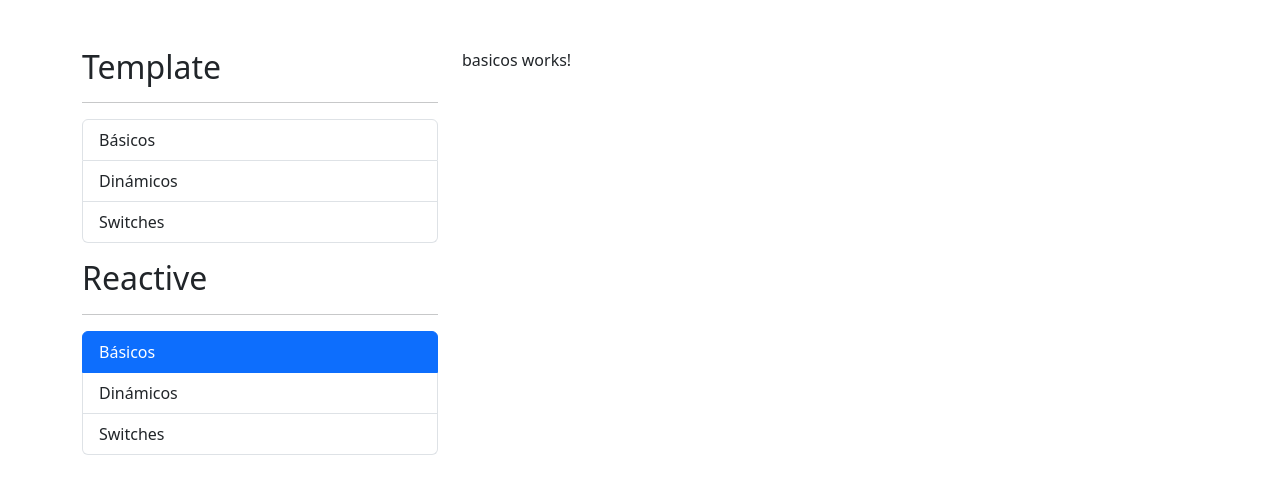
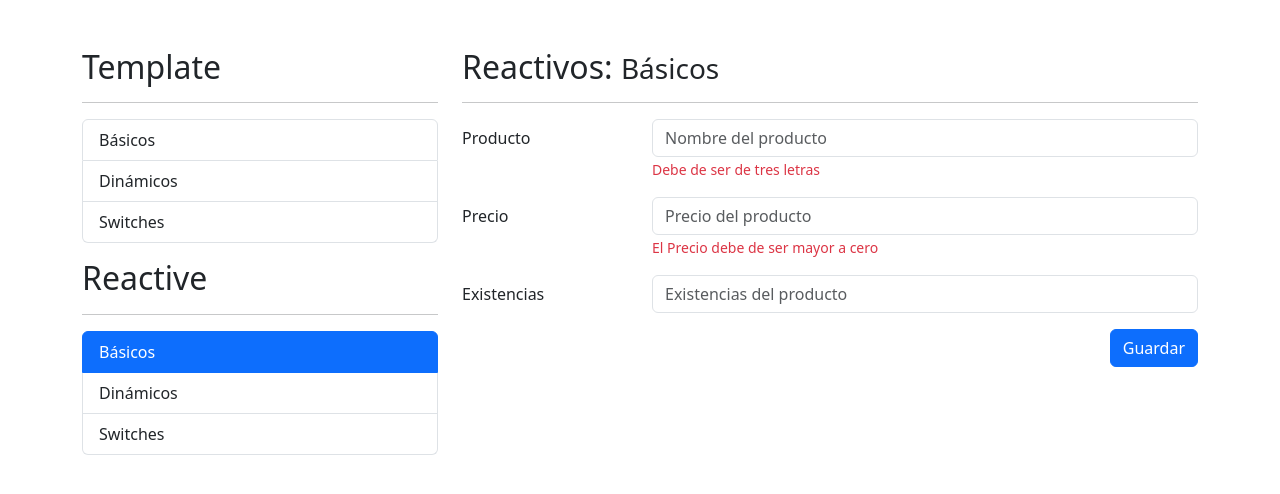
Before and after one commit to aledepetris/formulariosApp, an Angular app: page /reactive/basicos in a window 1280 px wide. Shown: the top 494 px of the page. Built offline with nearby package versions, Linux system fonts and the light colour scheme.

Commit message:
Arquitectura y estructura inicial para formularios reactivos y fixes menores

```diff
--- a/src/app/reactive/basicos/basicos.component.html
+++ b/src/app/reactive/basicos/basicos.component.html
@@ -1 +1,85 @@
-<p>basicos works!</p>
+<h2>Reactivos: <small>Básicos</small></h2>
+<hr />
+
+<div class="row">
+  <div class="col">
+
+    <form autocomplete="off">
+
+      <!-- Campo de Producto -->
+      <div class="mb-3 row">
+        <label class="col-sm-3 col-form-label">Producto</label>
+
+        <div class="col-sm-9">
+          <input
+            type="text"
+            class="form-control"
+            placeholder="Nombre del producto"
+          />
+          <span class="form-text text-danger"
+            >
+            Debe de ser de tres letras
+          </span>
+        </div>
+      </div>
+
+      <!-- Campo de Producto -->
+      <div class="mb-3 row">
+        <label class="col-sm-3 col-form-label">Precio</label>
+        <div class="col-sm-9">
+          <input
+            type="number"
+            class="form-control"
+            placeholder="Precio del producto"
+          />
+          <span class="form-text text-danger"
+           >
+            El Precio debe de ser mayor a cero
+          </span>
+        </div>
+      </div>
+
+      <!-- Campo de Existencias -->
+      <div class="mb-3 row">
+        <label class="col-sm-3 col-form-label">Existencias</label>
+        <div class="col-sm-9">
+          <input
+            type="number"
+            class="form-control"
+            placeholder="Existencias del producto"
+          />
+        </div>
+      </div>
+
+      <div class="row">
+        <div class="col">
+          <button type="submit"
+                  class="btn btn-primary float-end">
+            Guardar
+          </button>
+        </div>
+      </div>
+
+    </form>
+  </div>
+</div>
+
+<!-- <div class="row">
+  <div class="col">
+    <span>Valid</span>
+    <pre> {{ miFormulario.valid }} </pre>
+
+    <span>Pristine</span>
+    <pre> {{ miFormulario.pristine }} </pre>
+
+    <span>Touched</span>
+    <pre> {{ miFormulario.touched }} </pre>
+
+    <span>Value</span>
+    <pre> {{ miFormulario.value | json }} </pre>
+
+    <span>CustomDirectives</span>
+    <pre> {{ miFormulario?.controls?.['existencias']?.errors | json }} </pre>
+
+  </div>
+</div> -->
--- a/src/app/reactive/dinamicos/dinamicos.component.html
+++ b/src/app/reactive/dinamicos/dinamicos.component.html
@@ -1 +1,74 @@
-<p>dinamicos works!</p>
+<h2>Reactivos: <small>Dinámicos</small></h2>
+<hr />
+
+<form autocomplete="off"
+      >
+
+  <!-- Nombre -->
+  <div class="mb-3 row">
+    <label class="col-sm-3 col-form-label">Nombre</label>
+    <div class="col-sm-9">
+      <input class="form-control"
+             placeholder="Nombre de la persona"
+             />
+      <span class="form-text text-danger">
+       El campo es obligatorio
+      </span>
+    </div>
+  </div>
+
+  <!-- Agregar Favorito -->
+  <div class="mb-3 row">
+    <label class="col-sm-3 col-form-label">Agregar Juego</label>
+    <div class="col-sm-9">
+
+      <div class="input-group">
+        <input class="form-control"
+               placeholder="Agregar favorito"
+              >
+        <button class="btn btn-outline-primary"
+                type="button"
+              >
+              Agregar
+        </button>
+      </div>
+    </div>
+  </div>
+
+  <!-- Lista Juegos favoritos -->
+  <div class="mb-3 row">
+    <label class="col-sm-3 col-form-label">Juegos Favoritos</label>
+    <div class="col-sm-9">
+
+      <!-- <div class="input-group mb-1"
+           *ngFor="let juego of persona.favoritos; let i = index">
+        <input class="form-control"
+               >
+        <button class="btn btn-outline-danger"
+                type="button"
+                (click)="eliminar(i)">
+          Eliminar
+        </button>
+      </div> -->
+
+    </div>
+  </div>
+
+
+  <div class="mb-3 row">
+    <div class="col-sm-12">
+      <button
+        type="button"
+        class="btn btn-primary float-end"
+
+      >
+        Guardar
+      </button>
+    </div>
+  </div>
+
+</form>
+
+
+<!-- <span>Persona</span>
+<pre> {{ persona | json }} </pre> -->
--- a/src/app/reactive/switches/switches.component.html
+++ b/src/app/reactive/switches/switches.component.html
@@ -1 +1,98 @@
-<p>switches works!</p>
+<h2>Reactivos: <small>Switches</small></h2>
+<hr>
+
+<form>
+
+  <!-- Radio Buttons -->
+  <div class="row mb-3">
+    <label class="col-sm-3 col-form-label">Género</label>
+    <div class="col-sm-9">
+
+      <div class="form-check">
+        <input class="form-check-input"
+               type="radio"
+               value="M"
+               name="radioGenero"
+               id="radioMasculino"
+               >
+        <label class="form-check-label" for="radioMasculino">
+          Masculino
+        </label>
+      </div>
+
+      <div class="form-check">
+        <input class="form-check-input"
+               type="radio"
+               value="F"
+               name="radioGenero"
+               id="radioFemenino"
+               >
+        <label class="form-check-label" for="radioFemenino">
+          Femenino
+        </label>
+      </div>
+
+    </div>
+  </div>
+
+  <!-- Switches -->
+  <div class="row mb-3">
+    <label class="col-sm-3 col-form-label">Notificaciones</label>
+    <div class="col-sm-9">
+
+      <div class="form-check form-switch mt-2">
+        <input class="form-check-input"
+               type="checkbox"
+               role="switch"
+               id="flexSwitchCheckChecked"
+               >
+        <label class="form-check-label" for="flexSwitchCheckChecked">Quiero recibir notificaciones</label>
+      </div>
+
+    </div>
+  </div>
+
+  <!-- Checks -->
+  <div class="row mb-3">
+    <label class="col-sm-3 col-form-label"></label>
+    <div class="col-sm-9">
+
+      <div class="form-check">
+        <input class="form-check-input"
+               type="checkbox"
+               id="flexCheckDefault"
+               >
+        <label class="form-check-label" for="flexCheckDefault">
+          Términos y condiciones de uso
+        </label>
+      </div>
+
+    </div>
+  </div>
+
+  <!-- Buttons -->
+  <div class="row">
+    <div class="col">
+      <button
+        type="button"
+        class="btn btn-primary float-end"
+        >
+        Guardar
+      </button>
+    </div>
+  </div>
+
+</form>
+
+<!-- <h5>Valor del formulario</h5>
+<pre> {{ miFormulario.value | json }} </pre>
+<br>
+
+<h5>Persona</h5>
+<pre> {{ persona | json }} </pre>
+
+<h5>Valid</h5>
+<pre> {{ miFormulario.valid }} </pre>
+
+<h5>Términos</h5>
+<pre> {{ miFormulario?.controls?.['terminosCondiciones']?.errors | json }} </pre> -->
--- a/src/app/template/basicos/basicos.component.html
+++ b/src/app/template/basicos/basicos.component.html
@@ -1,4 +1,4 @@
-<h2>Template: Básicos</h2>
+<h2>Template: <small>Básicos</small></h2>
 <hr />
 
 <div class="row">
--- a/src/app/template/dinamicos/dinamicos.component.html
+++ b/src/app/template/dinamicos/dinamicos.component.html
@@ -1,4 +1,4 @@
-<h2>Template <small>Dinámicos</small></h2>
+<h2>Template: <small>Dinámicos</small></h2>
 <hr />
 
 <form (ngSubmit)="guardar()"
@@ -26,7 +26,7 @@
 
   <!-- Agregar Favorito -->
   <div class="mb-3 row">
-    <label class="col-sm-3 col-form-label">Agregar</label>
+    <label class="col-sm-3 col-form-label">Agregar Juego</label>
     <div class="col-sm-9">
 
       <div class="input-group">
@@ -47,7 +47,7 @@
 
   <!-- Lista Juegos favoritos -->
   <div class="mb-3 row">
-    <label class="col-sm-3 col-form-label">Nombre</label>
+    <label class="col-sm-3 col-form-label">Juegos Favoritos</label>
     <div class="col-sm-9">
 
       <div class="input-group mb-1"
--- a/src/app/template/switches/switches.component.html
+++ b/src/app/template/switches/switches.component.html
@@ -1,4 +1,4 @@
-<h2>Template: Switches</h2>
+<h2>Template: <small>Switches</small></h2>
 <hr>
 
 <form #miFormulario="ngForm">
```
